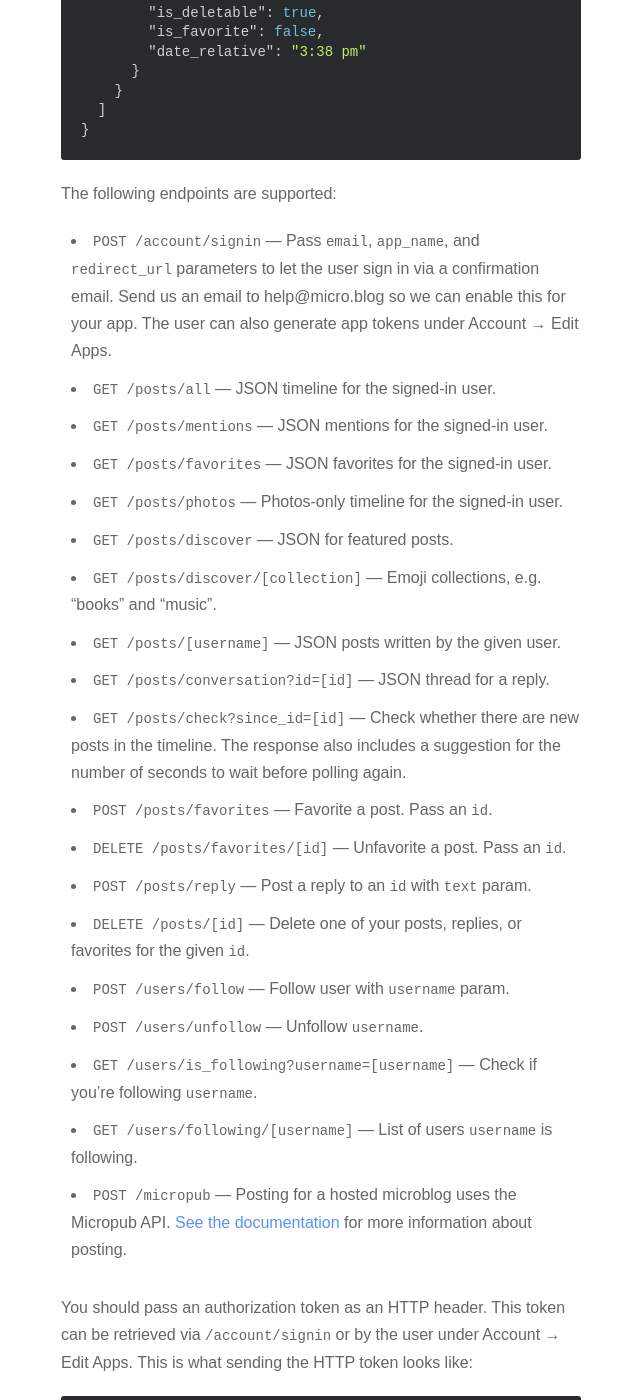
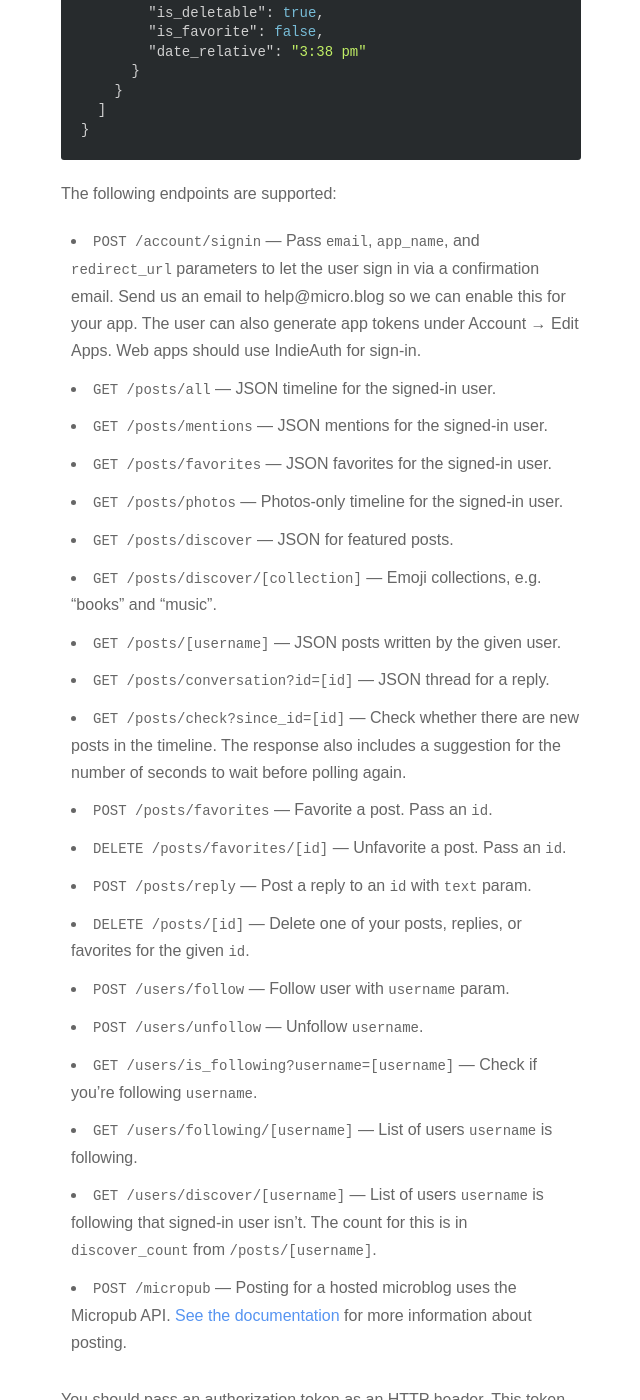
Before and after one commit to microdotblog/help.micro.blog, a Jekyll site: the page built from _posts/2017-02-14-api-json.markdown, in a window 1280 px wide and 1400 px high, scrolled down 893 px. Shown: the whole window, without its empty margins (319-959 px from the left). Built offline with Jekyll 4.4.1, drawn with Linux system fonts in a browser that asks for light colours; nearby versions of some CDN libraries.

Commit message:
Updated API help with new users/discover endpoint.

```diff
--- a/_posts/2017-02-14-api-json.markdown
+++ b/_posts/2017-02-14-api-json.markdown
@@ -41,7 +41,7 @@ The JSON API is based on [JSON Feed](https://jsonfeed.org/), the same format as
 
 The following endpoints are supported:
 
-* `POST /account/signin` — Pass `email`, `app_name`, and `redirect_url` parameters to let the user sign in via a confirmation email. Send us an email to help@micro.blog so we can enable this for your app. The user can also generate app tokens under Account → Edit Apps.
+* `POST /account/signin` — Pass `email`, `app_name`, and `redirect_url` parameters to let the user sign in via a confirmation email. Send us an email to help@micro.blog so we can enable this for your app. The user can also generate app tokens under Account → Edit Apps. Web apps should use IndieAuth for sign-in.
 * `GET /posts/all` — JSON timeline for the signed-in user.
 * `GET /posts/mentions` — JSON mentions for the signed-in user.
 * `GET /posts/favorites` — JSON favorites for the signed-in user.
@@ -59,6 +59,7 @@ The following endpoints are supported:
 * `POST /users/unfollow` — Unfollow `username`.
 * `GET /users/is_following?username=[username]` — Check if you're following `username`.
 * `GET /users/following/[username]` — List of users `username` is following.
+* `GET /users/discover/[username]` — List of users `username` is following that signed-in user isn't. The count for this is in `discover_count` from `/posts/[username]`.
 * `POST /micropub` — Posting for a hosted microblog uses the Micropub API. [See the documentation](http://help.micro.blog/2017/api-posting/) for more information about posting.
 
 You should pass an authorization token as an HTTP header. This token can be retrieved via `/account/signin` or by the user under Account → Edit Apps. This is what sending the HTTP token looks like:
```
